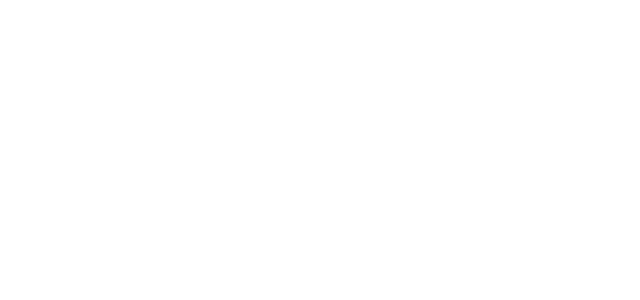
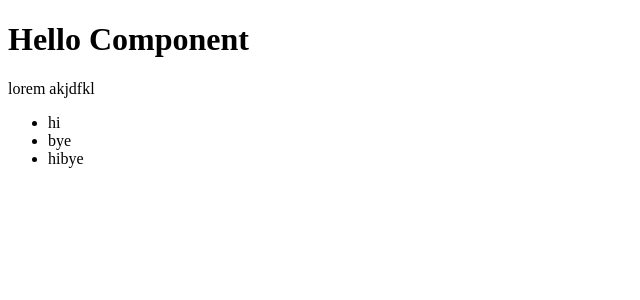
Before and after one commit to junggji/react20231031, a React (Create React App) app: page / in a window 1280 px wide. Shown: the top 300 px of the page, without its empty margins (0-640 px from the left). Built offline with nearby package versions, Linux system fonts and the light colour scheme.

Commit message:
component, 연습, 작성완료

```diff
--- a/src/App.js
+++ b/src/App.js
@@ -2,9 +2,41 @@
 function App() {
   return (
     <div>
+      <MyComponent1 />
+      {/*
+      <div>
+        Hello Component
+      </div>
+      */}
 
+      <MyComponent2 />
+      {/*
+       <p> lorem </p>
+
+      */}
     </div>
   );
 }
 
+function MyComponent1 () {
+  return (
+      <div>
+        <h1>Hello Component</h1>
+      </div>
+  )
+}
+
+function MyComponent2 () {
+  return (
+      <>
+          <p>lorem akjdfkl</p>
+          <ul>
+              <li>hi</li>
+              <li>bye</li>
+              <li>hibye</li>
+          </ul>
+      </>
+  )
+}
+
 export default App;
```
